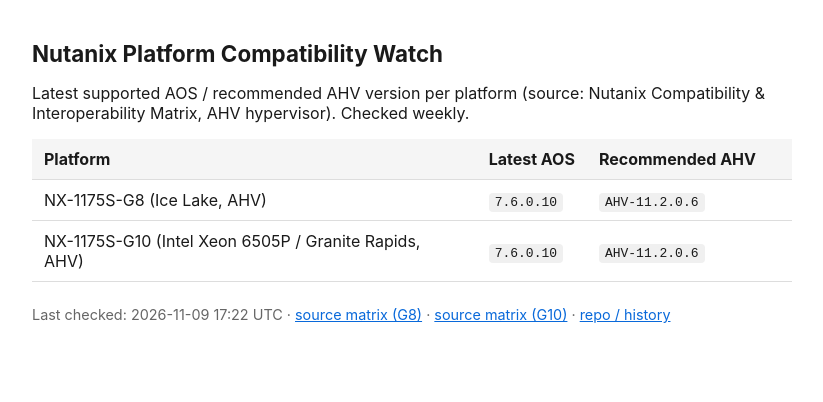
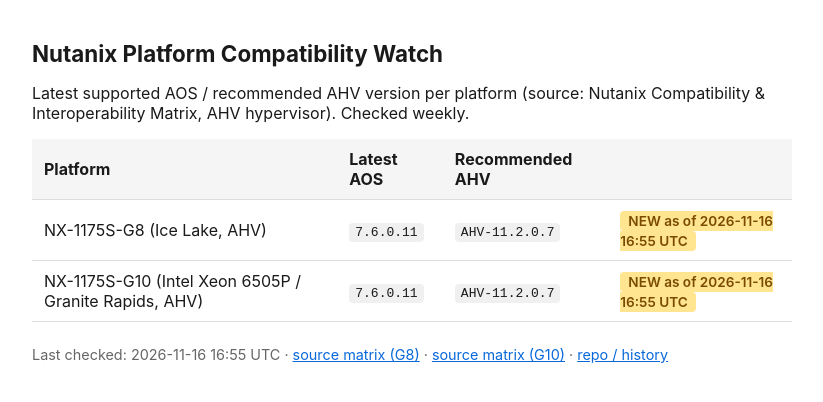
Before and after one commit to eelcoornd/nutanix-compat-watch, a plain HTML site: page index.html in a window 1280 px wide. Shown: the whole page, without its empty margins (228-1051 px from the left). Drawn offline with Linux system fonts and the light colour scheme.

Commit message:
Weekly check: NX-1175S-G8 (Ice Lake, AHV): NEW latest AOS 7.6.0.11 (AHV AHV-11.2.0.7), was 7.6.0.10 NX-1175S-G10 (Intel Xeon 6505P / Granite Rapids, AHV): NEW latest AOS 7.6.0.11 (AHV AHV-11.2.0.7), was 7.6.0.10 ANY_NEW=1

```diff
--- a/index.html
+++ b/index.html
@@ -25,18 +25,18 @@
     <tbody>
         <tr>
           <td>NX-1175S-G8 (Ice Lake, AHV)</td>
-          <td><code>7.6.0.10</code></td>
-          <td><code>AHV-11.2.0.6</code></td>
-          <td></td>
+          <td><code>7.6.0.11</code></td>
+          <td><code>AHV-11.2.0.7</code></td>
+          <td><span class="new">NEW as of 2026-11-16 16:55 UTC</span></td>
         </tr>
         <tr>
           <td>NX-1175S-G10 (Intel Xeon 6505P / Granite Rapids, AHV)</td>
-          <td><code>7.6.0.10</code></td>
-          <td><code>AHV-11.2.0.6</code></td>
-          <td></td>
+          <td><code>7.6.0.11</code></td>
+          <td><code>AHV-11.2.0.7</code></td>
+          <td><span class="new">NEW as of 2026-11-16 16:55 UTC</span></td>
         </tr></tbody>
   </table>
-  <p class="meta">Last checked: 2026-11-09 17:22 UTC &middot;
+  <p class="meta">Last checked: 2026-11-16 16:55 UTC &middot;
     <a href="https://portal.nutanix.com/page/compatibility-interoperability-matrix/platform-compatibility?selectedHypervisorTypes=AHV&selectedHardwareVendors=Nutanix&selectedHardwares=NX-1175S-G8&selectedAos=all&selectedHypervisors=all">source matrix (G8)</a>
     &middot; <a href="https://portal.nutanix.com/page/compatibility-interoperability-matrix/platform-compatibility?selectedHypervisorTypes=AHV&selectedHardwareVendors=Nutanix&selectedHardwares=NX-1175S-G10&selectedAos=all&selectedHypervisors=all">source matrix (G10)</a>
     &middot; <a href="https://github.com/eelcoornd/nutanix-compat-watch">repo / history</a>
```
Also changed, not shown: data.json (+9 -9 lines).
